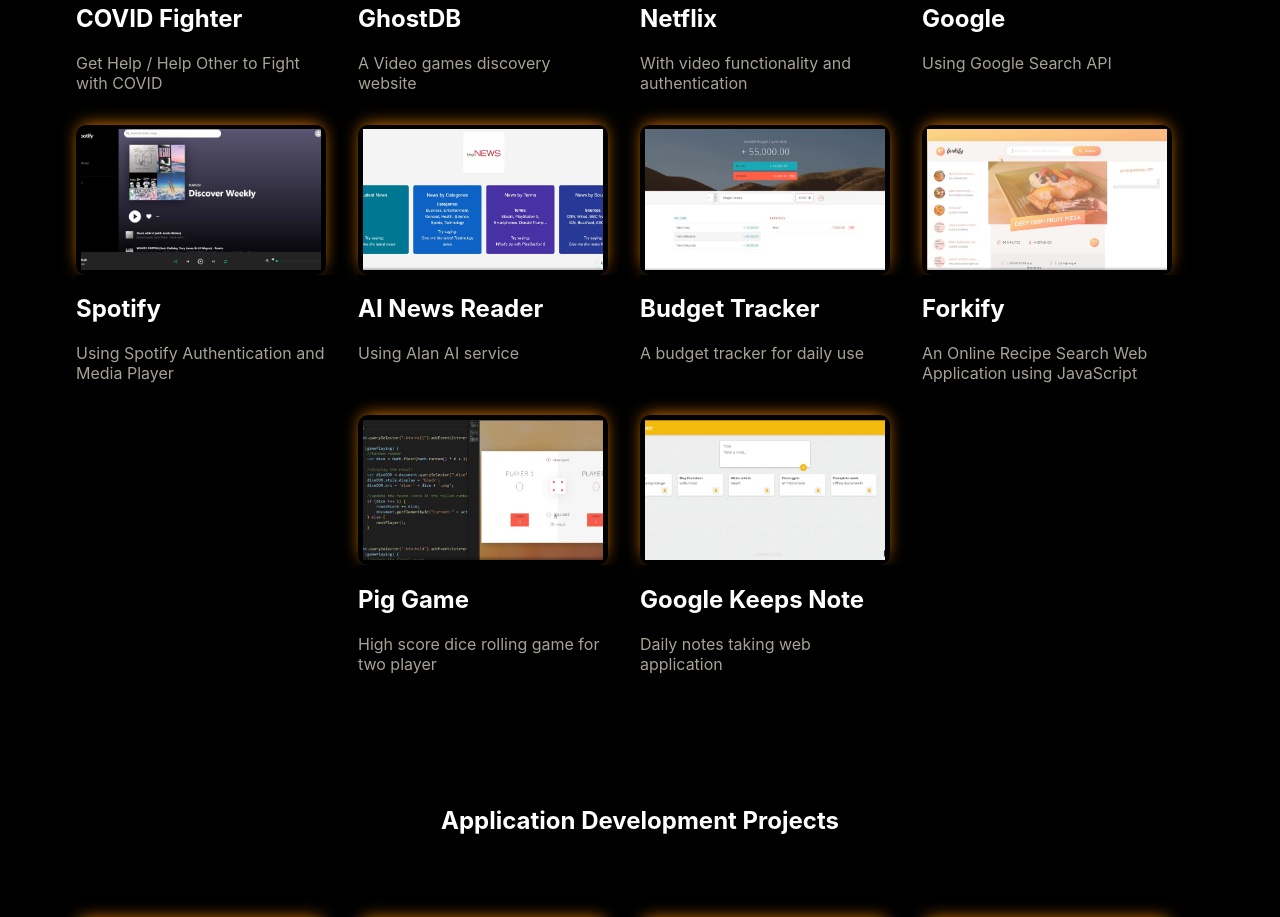
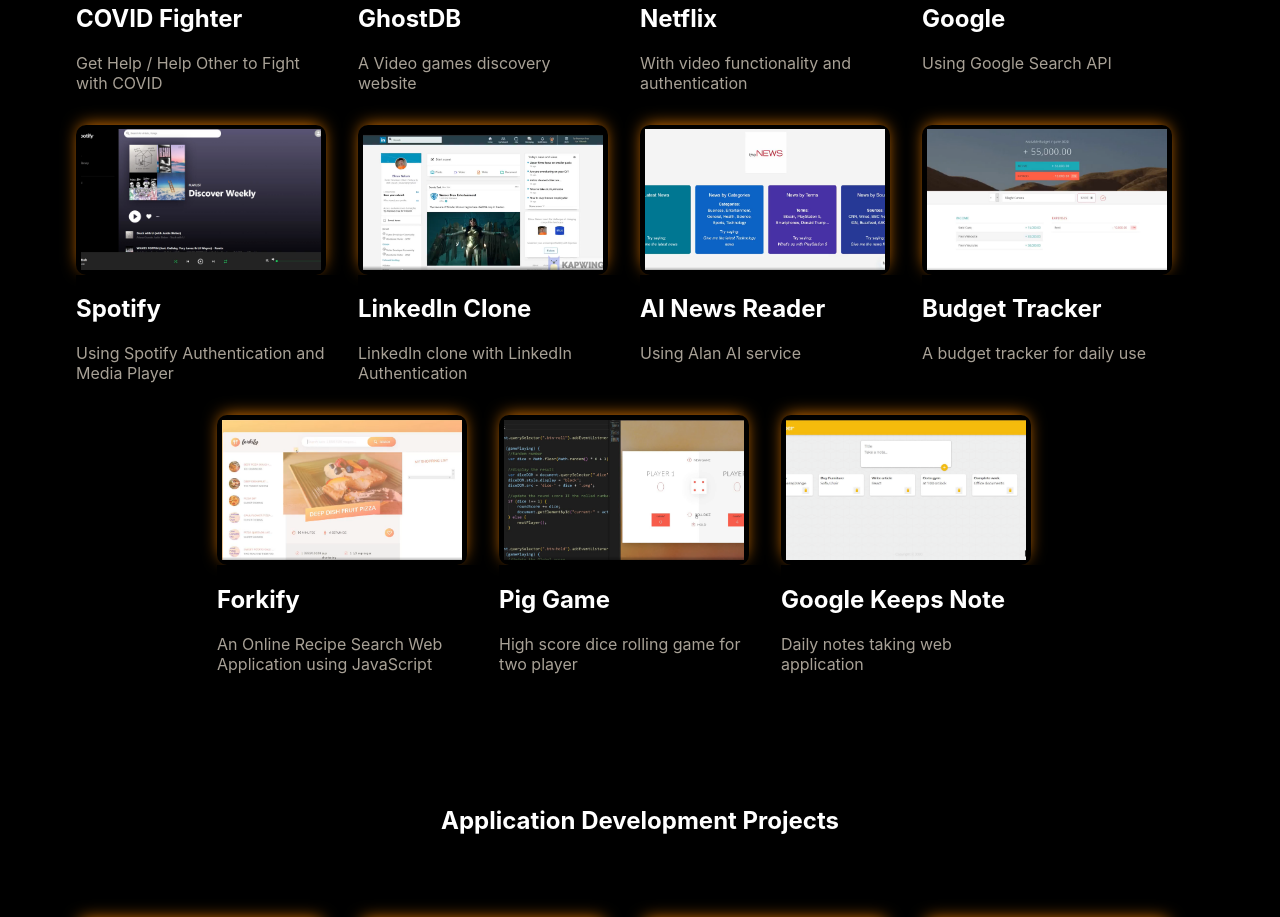
Before and after one commit to red-star25/next-portfolio, a Next.js app: page / in a window 1280 px wide. Shown: the part 1340-2257 px from the top of the page. Built offline with nearby package versions, Linux system fonts and the light colour scheme.

Commit message:
project updated with source attached

```diff
--- a/component/Project/Project.jsx
+++ b/component/Project/Project.jsx
@@ -1,6 +1,7 @@
 import { useEffect } from "react";
 import styles from "../../styles/Project.module.css";
 import Image from "next/image";
+import { useRouter } from "next/router";
 // import netflix from "/images/netflix_clone.png";
 // import google from "/images/google_clone.png";
 // import spotify from "/images/spotify_clone.png";
@@ -23,56 +24,73 @@
 import "aos/dist/aos.css";
 
 function Project() {
+  const router = useRouter();
   const webProjects = [
     {
       title: "COVID Fighter",
       subtitle: "Get Help / Help Other to Fight with COVID",
       image: "/images/covidFighter.png",
+      source: "http://covid-fighter.vercel.app/",
     },
     {
       title: "GhostDB",
       subtitle: "A Video games discovery website",
       image: "/images/ghost.png",
+      source: "https://ghostdb.vercel.app/",
     },
     {
       title: "Netflix",
       subtitle: "With video functionality and authentication",
       image: "/images/netflix_clone.png",
+      source: "https://github.com/red-star25/netflix-clone",
     },
     {
       title: "Google",
       subtitle: "Using Google Search API",
       image: "/images/google_clone.png",
+      source: "https://github.com/red-star25/google-clone",
     },
     {
       title: "Spotify",
       subtitle: "Using Spotify Authentication and Media Player",
       image: "/images/spotify_clone.png",
+      source: "https://github.com/red-star25/spotify-clone",
+    },
+    {
+      title: "LinkedIn Clone",
+      subtitle: "LinkedIn clone with LinkedIn Authentication",
+      image: "/images/linkedInClone.png",
+      source: "https://github.com/red-star25/LinkedIn-Clone",
     },
     {
       title: "AI News Reader",
       subtitle: "Using Alan AI service",
       image: "/images/ai_reader.png",
+      source: "https://github.com/red-star25/alan-ai",
     },
     {
       title: "Budget Tracker",
       subtitle: "A budget tracker for daily use",
       image: "/images/budget_tracker.png",
+      source: "https://zealous-mclean-9f05f5.netlify.app/",
     },
     {
       title: "Forkify",
       subtitle: "An Online Recipe Search Web Application using JavaScript ",
       image: "/images/forkify.png",
+      source: null,
     },
     {
       title: "Pig Game",
       subtitle: "High score dice rolling game for two player",
       image: "/images/pig_game.png",
+      source: "https://github.com/red-star25/pigGame",
     },
     {
       title: "Google Keeps Note",
       subtitle: "Daily notes taking web application",
       image: "/images/todo.png",
+      source: "https://github.com/red-star25/todo-js",
     },
   ];
   const appProjects = [
@@ -134,6 +152,9 @@
                 key={index}
                 data-aos="zoom-in-up"
                 className={styles.projectCard__main}
+                onClick={() => {
+                  if (project.source != null) router.push(project.source);
+                }}
               >
                 <div className={styles.projectCard}>
                   <Image
@@ -161,7 +182,11 @@
         <div className={styles.project__listOfProject}>
           {appProjects.map((project) => {
             return (
-              <div data-aos="zoom-in-up" className={styles.projectCard__main}>
+              <div
+                data-aos="zoom-in-up"
+                style={{ cursor: "default" }}
+                className={styles.projectCard__main}
+              >
                 <div className={styles.projectCard}>
                   <Image
                     width={240}
--- a/styles/Project.module.css
+++ b/styles/Project.module.css
@@ -63,6 +63,7 @@
   margin-bottom: 1em;
   display: flex;
   flex-direction: column;
+  cursor: pointer;
 }
 
 .projectCard__title > h2 {
```
Also changed, not shown: public/images/linkedInClone.png (added).
